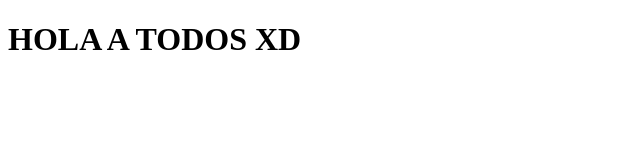
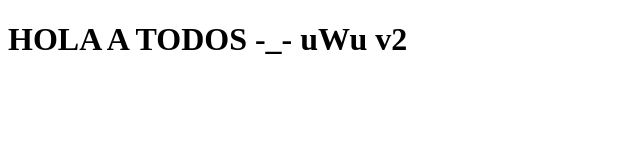
Before and after one commit to Meliodasxd02/410-AE, a plain HTML site: page index.html in a window 1280 px wide. Shown: the whole page, without its empty margins (0-640 px from the left). Drawn offline with Linux system fonts and the light colour scheme.

Commit message:
20/09/2022, Primer commit v2

```diff
--- a/index.html
+++ b/index.html
@@ -7,7 +7,7 @@
     <title>Document</title>
 </head>
 <body>
-    <h1>HOLA A TODOS XD</h1>
+    <h1>HOLA A TODOS -_- uWu v2</h1>
 
 
 
```
Also changed, not shown: css/css.html (added), js/js.html (added).
